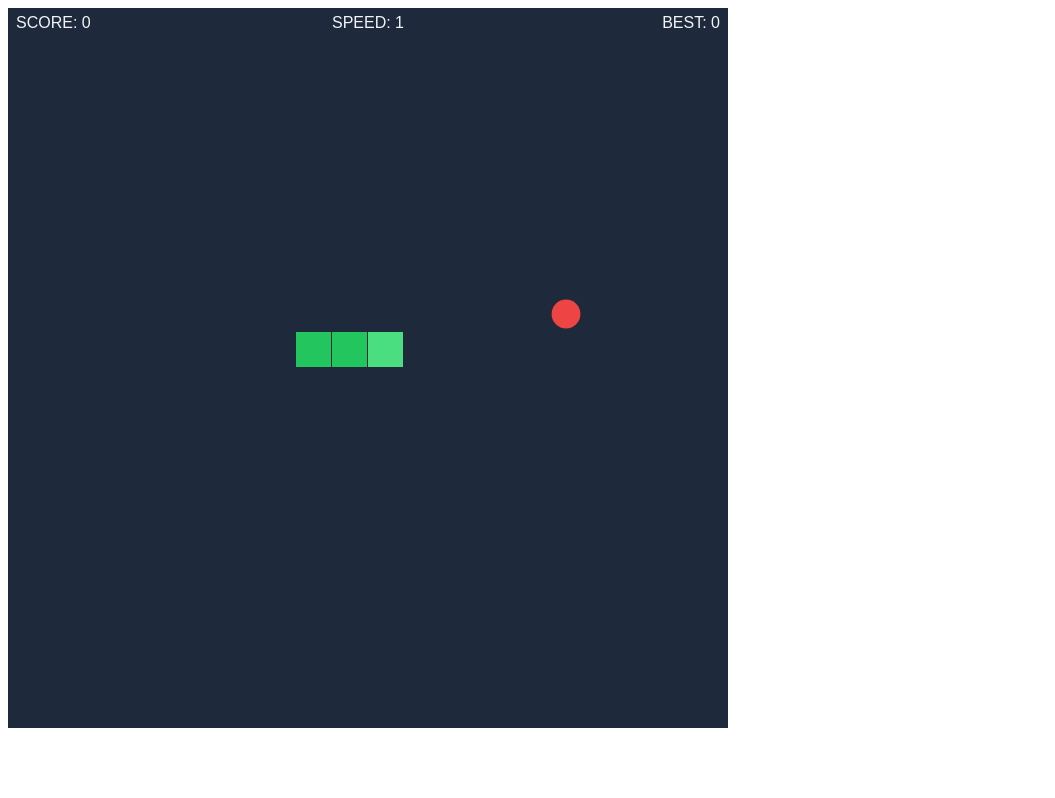
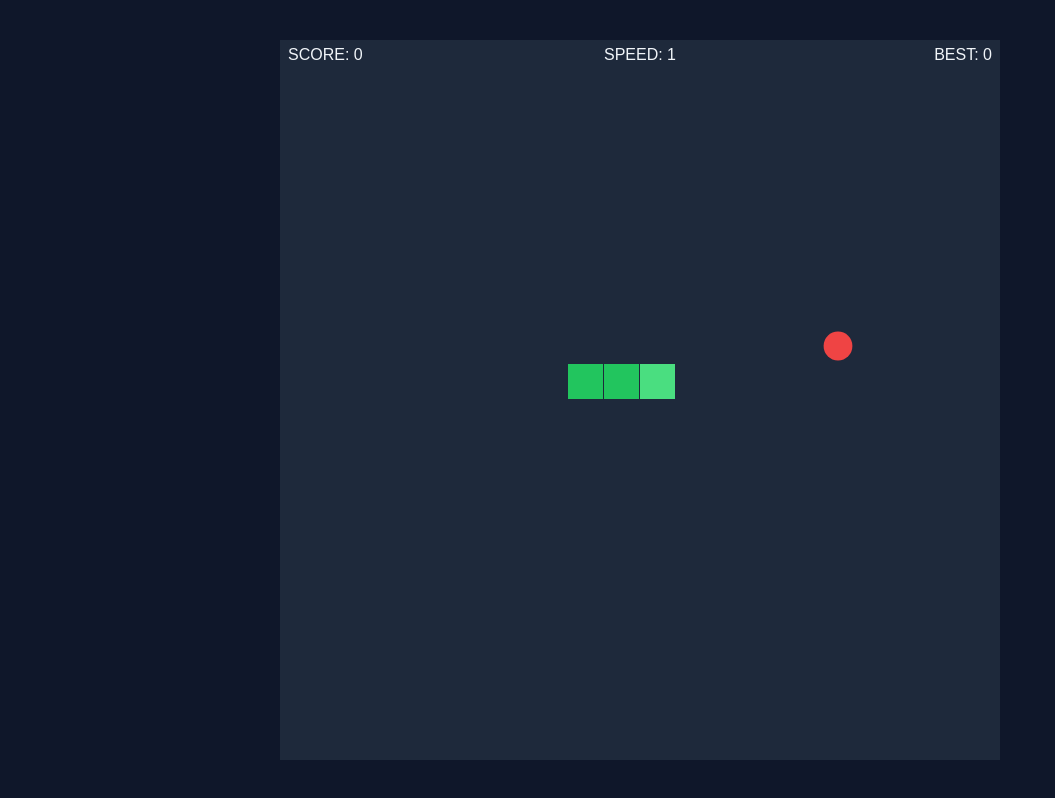
Before and after one commit to dairyknight/snake-game-test2, a website built with Vite: page index.html in a window 1280 px wide. Shown: the whole page, without its empty margins (0-1055 px from the left). Built offline with nearby package versions, Linux system fonts and the light colour scheme.

Commit message:
style(design): FINDING-001 — page shell CSS: center canvas, dark body, color-scheme: dark

```diff
--- a/index.html
+++ b/index.html
@@ -3,7 +3,14 @@
   <head>
     <meta charset="UTF-8" />
     <meta name="viewport" content="width=device-width, initial-scale=1.0" />
+    <meta name="color-scheme" content="dark" />
     <title>Snake Game</title>
+    <style>
+      *, *::before, *::after { box-sizing: border-box; margin: 0; padding: 0; }
+      html, body { height: 100%; background: #0F172A; color-scheme: dark; }
+      body { display: flex; align-items: center; justify-content: center; overflow: hidden; }
+      #game-canvas { display: block; }
+    </style>
   </head>
   <body>
     <canvas id="game-canvas"></canvas>
```
